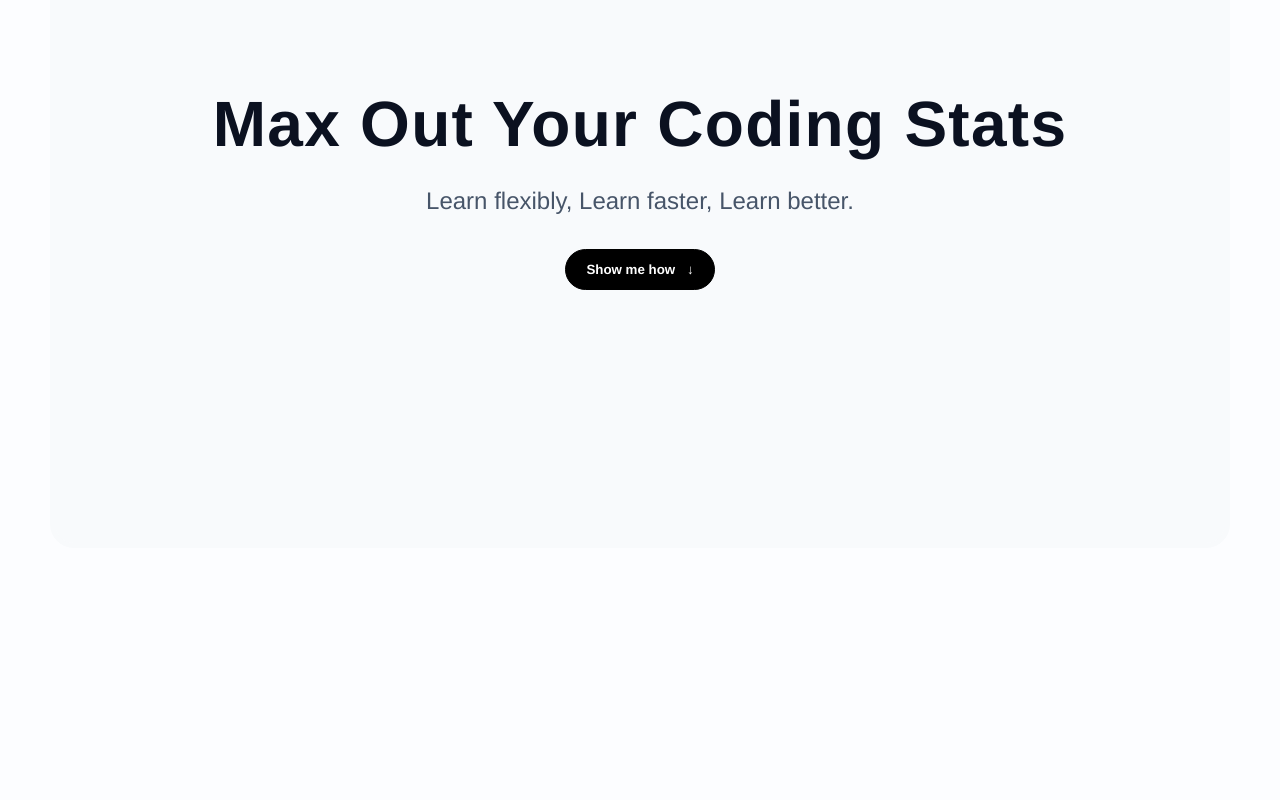
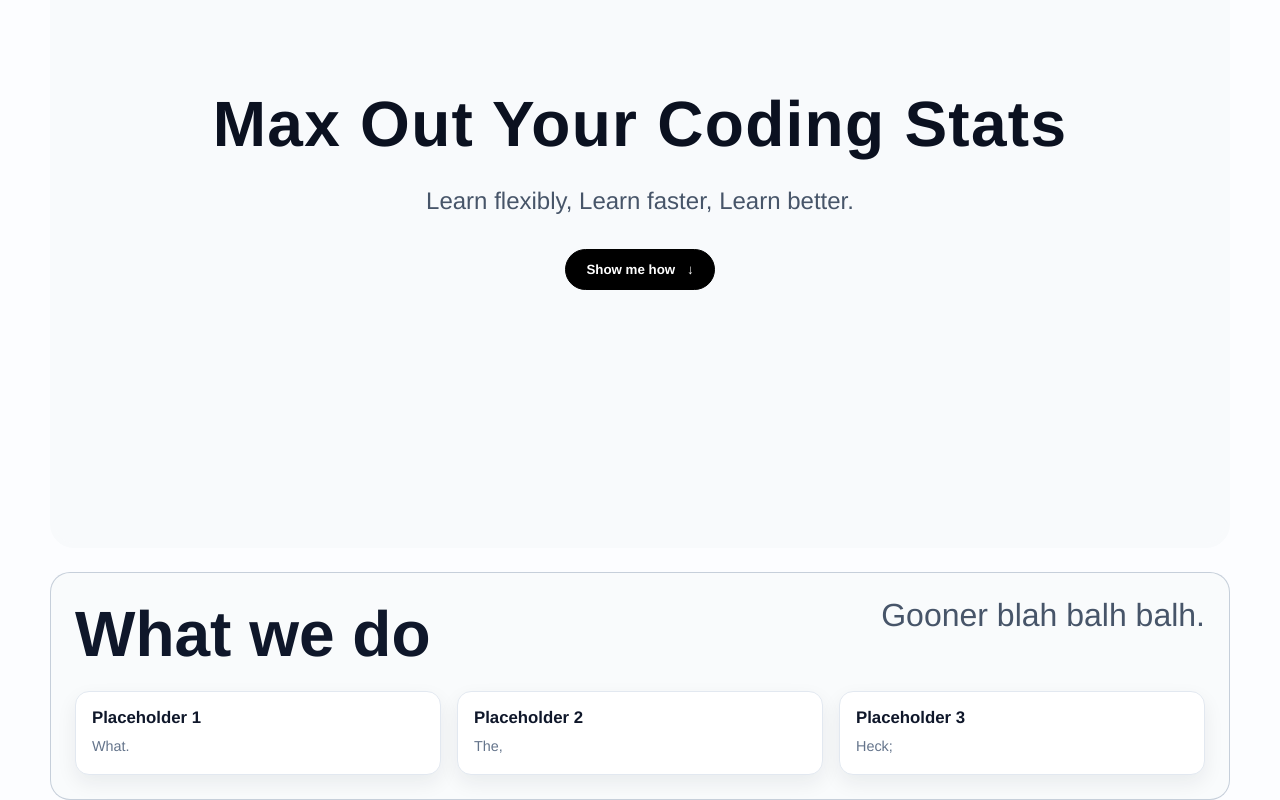
Before and after one commit to antranig8/raptorhacks-project, a React (Vite) app in the folder frontend/CodeMaxxer/: page / in a window 1280 px wide. Shown: the part 241-1041 px from the top of the page. Before the commit the page ends 800 px from the top, so only its background shows below. Built offline with nearby package versions, Linux system fonts and the light colour scheme; a web font is replaced by a local one.

Commit message:
another section

```diff
--- a/frontend/CodeMaxxer/src/App.module.css
+++ b/frontend/CodeMaxxer/src/App.module.css
@@ -4,13 +4,16 @@
 
 .homePageContent {
     margin: 0 50px;
+    display: flex;
+    flex-direction: column;
+    gap: 1.5rem;
 }
 
-.homePageContent > * {
+.homePageContent>* {
     margin-top: 0;
 }
 
-.homePageContent > *:first-child {
+.homePageContent>*:first-child {
     margin-top: 0;
 }
 
--- /dev/null
+++ b/frontend/CodeMaxxer/src/pages/Home/Components/What.jsx
@@ -0,0 +1,28 @@
+import styles from '@home/styles/What.module.css'
+
+function What() {
+    return (
+        <section className={styles.whatSection} aria-label="What we do">
+            <div className={styles.headerRow}>
+                <h2 className={styles.title}>What we do</h2>
+                <p className={styles.subtitle}>Gooner blah balh balh.</p>
+            </div>
+            <div className={styles.placeholderRow}>
+                <article className={styles.card}>
+                    <h3>Placeholder 1</h3>
+                    <p>What.</p>
+                </article>
+                <article className={styles.card}>
+                    <h3>Placeholder 2</h3>
+                    <p>The,</p>
+                </article>
+                <article className={styles.card}>
+                    <h3>Placeholder 3</h3>
+                    <p>Heck;</p>
+                </article>
+            </div>
+        </section>
+    )
+}
+
+export default What
--- a/frontend/CodeMaxxer/src/pages/Home/home.jsx
+++ b/frontend/CodeMaxxer/src/pages/Home/home.jsx
@@ -1,5 +1,6 @@
 import Navbar from '@home/Components/Navbar'
 import Hero from '@home/Components/Hero'
+import What from '@home/Components/What'
 import styles from '@/App.module.css'
 
 function Home() {
@@ -8,6 +9,7 @@ function Home() {
             <Navbar />
             <div className={styles.homePageContent}>
                 <Hero />
+                <What />
             </div>
         </>
     )
--- /dev/null
+++ b/frontend/CodeMaxxer/src/pages/Home/styles/What.module.css
@@ -0,0 +1,67 @@
+.whatSection {
+  width: 100%;
+  margin: 0;
+  padding: 1.5rem;
+  box-sizing: border-box;
+  background: rgba(248, 250, 252, 0.8);
+  backdrop-filter: blur(8px);
+  border: 1px solid rgba(148, 163, 184, 0.5);
+  border-radius: 20px;
+}
+
+.headerRow {
+  display: flex;
+  justify-content: space-between;
+  align-items: flex-start;
+  gap: 1rem;
+  flex-wrap: wrap;
+  margin-bottom: 1.25rem;
+}
+
+.title {
+  font-size: clamp(1.4rem, 2.2vw, 2rem);
+  font-weight: 800;
+  font-size: 4rem;
+  color: #0f172a;
+  margin: 0;
+}
+
+.subtitle {
+  font-size: clamp(0.9rem, 1.6vw, 1.1rem);
+  font-weight: 500;
+  color: #475569;
+  font-size: 2rem;
+  margin: 0;
+  max-width: 60%;
+  text-align: right;
+}
+
+.placeholderRow {
+  display: flex;
+  gap: 1rem;
+  justify-content: space-between;
+  flex-wrap: wrap;
+}
+
+.card {
+  flex: 1 1 calc(33.33% - 0.67rem);
+  min-width: 180px;
+  background: #ffffff;
+  border: 1px solid #e2e8f0;
+  border-radius: 14px;
+  padding: 1rem;
+  box-shadow: 0 8px 20px rgba(15, 23, 42, 0.07);
+  color: #0f172a;
+}
+
+.card h3 {
+  margin: 0 0 0.5rem 0;
+  font-size: 1.05rem;
+}
+
+.card p {
+  margin: 0;
+  color: #64748b;
+  font-size: .9rem;
+  line-height: 1.5;
+}
```
